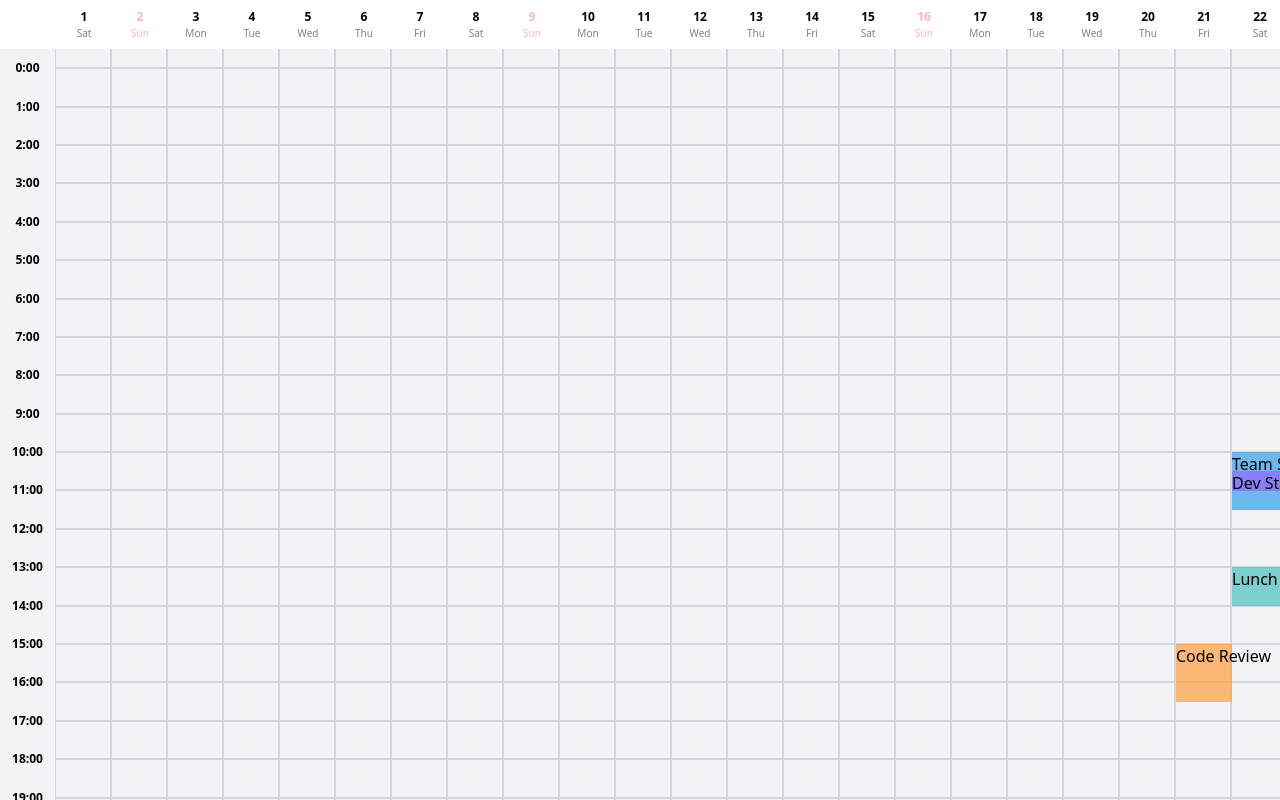
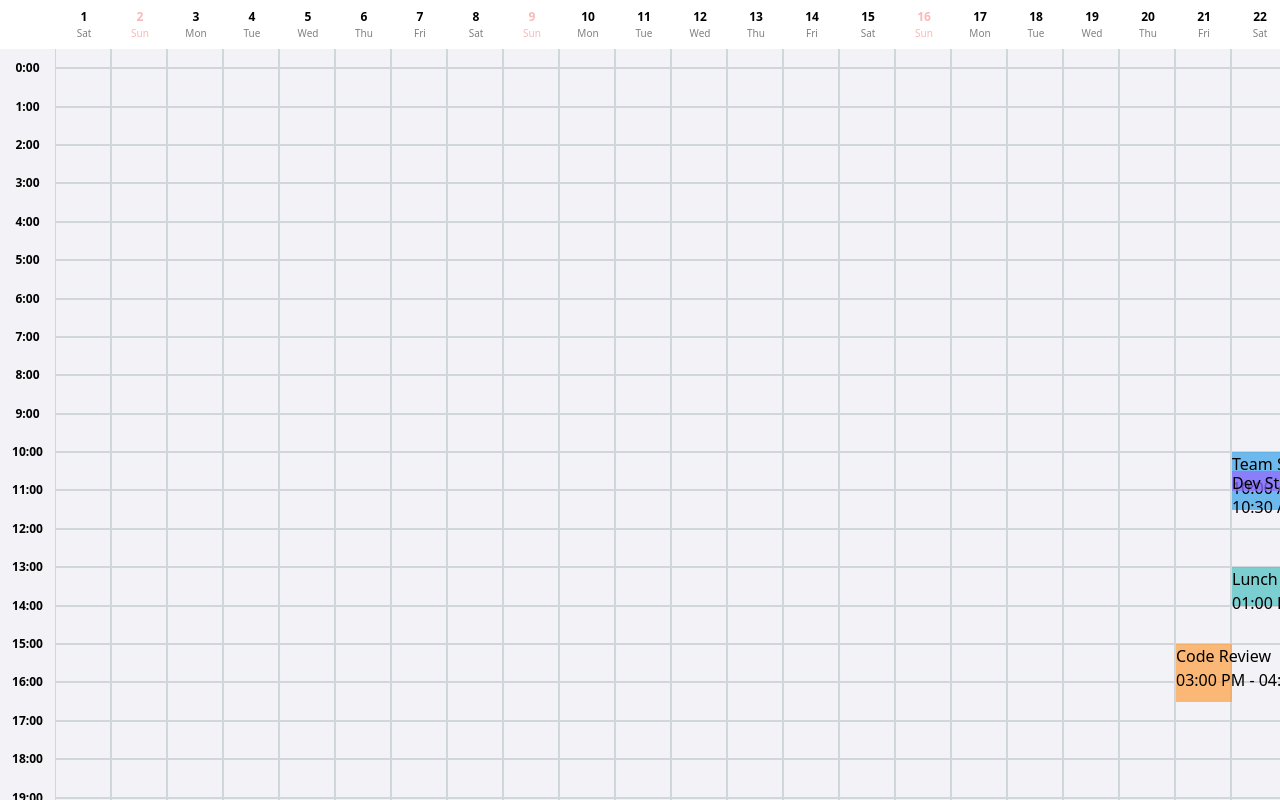
Before and after one commit to amirsafaricg/dope-calendar, a Vue app: page / in a window 1280 px wide. Built offline with nearby package versions, Linux system fonts and the light colour scheme.

Commit message:
optimizing the zoom feature

```diff
--- a/src/App.vue
+++ b/src/App.vue
@@ -12,8 +12,8 @@
         <div class="custom-calendar-item cursor-pointer" :style="{ backgroundColor: item.color }">
           <div class="item-title">{{ item.title }}</div>
           <div class="item-time">
-            <!-- {{ item.start.toLocaleTimeString([], { hour: '2-digit', minute: '2-digit' }) }} -
-            {{ item.end.toLocaleTimeString([], { hour: '2-digit', minute: '2-digit' }) }} -->
+             {{ item.start.toLocaleTimeString([], { hour: '2-digit', minute: '2-digit' }) }} -
+            {{ item.end.toLocaleTimeString([], { hour: '2-digit', minute: '2-digit' }) }}
           </div>
         </div>
       </template>
--- a/src/components/CalendarGrid.vue
+++ b/src/components/CalendarGrid.vue
@@ -35,7 +35,7 @@
       </div>
       <div class="calendar-body hide-scrollbar" @scroll="handleContentScroll" ref="calendarContent"
         :style="{ height: calendarBodyHeight }">
-        <div class="grid-content" :style="{ minWidth: calendarBodyWidth }">
+        <div class="grid-content" :style="{ minWidth: calendarBodyWidth, maxWidth: calendarBodyWidth}">
           <div class="horizontal-grid">
             <div v-for="(hour, index) in dayHoursList" :key="index">
               <div class="grid-line-h"></div>
@@ -421,6 +421,8 @@ const calendarBodyWidth = computed(() => {
     let startY = 0
     const dragFromUpperHalf = ref(true)
 
+    let animationFrameId: number | null = null
+
     const handleZoomStart = (event: MouseEvent | TouchEvent) => {
       if (!props.zoom) return
       isZooming.value = true
@@ -443,18 +445,34 @@ const calendarBodyWidth = computed(() => {
     const handleZoomMove = (event: MouseEvent | TouchEvent) => {
       if (!isZooming.value) return
       event.preventDefault()
-      const currentY = 'touches' in event ? event.touches[0].clientY : event.clientY
-      const deltaY = currentY - startY
 
-      let zoomDirection = dragFromUpperHalf.value ? -1 : 1
-      const newzoomAmount = zoomAmount.value + (deltaY * zoomDirection) / 50 // Adjust sensitivity
-      zoomAmount.value = Math.max(minZoomAmount.value, Math.min(newzoomAmount, maxZoomAmount.value)) // Clamp zoom level
-      startY = currentY
+      if (animationFrameId) {
+        cancelAnimationFrame(animationFrameId)
+      }
+
+      animationFrameId = requestAnimationFrame(() => {
+        const currentY = 'touches' in event ? event.touches[0].clientY : event.clientY
+        const deltaY = currentY - startY
+
+        const zoomDirection = dragFromUpperHalf.value ? -1 : 1
+        const newZoomAmount = zoomAmount.value + (deltaY * zoomDirection) / 50 // Adjust sensitivity
+        zoomAmount.value = Math.max(
+          minZoomAmount.value,
+          Math.min(newZoomAmount, maxZoomAmount.value)
+        ) // Clamp zoom level
+        startY = currentY
+      })
     }
 
     const handleZoomEnd = () => {
       if (!isZooming.value) return
       isZooming.value = false
+
+      if (animationFrameId) {
+        cancelAnimationFrame(animationFrameId)
+        animationFrameId = null
+      }
+
       document.removeEventListener('mousemove', handleZoomMove)
       document.removeEventListener('touchmove', handleZoomMove)
       document.removeEventListener('mouseup', handleZoomEnd)
@@ -711,6 +729,7 @@ const calendarBodyWidth = computed(() => {
   flex: 1;
   height: 100%;
   background-color: var(--dc-bg);
+  overflow: hidden;
   position: relative;
 }
 
```
